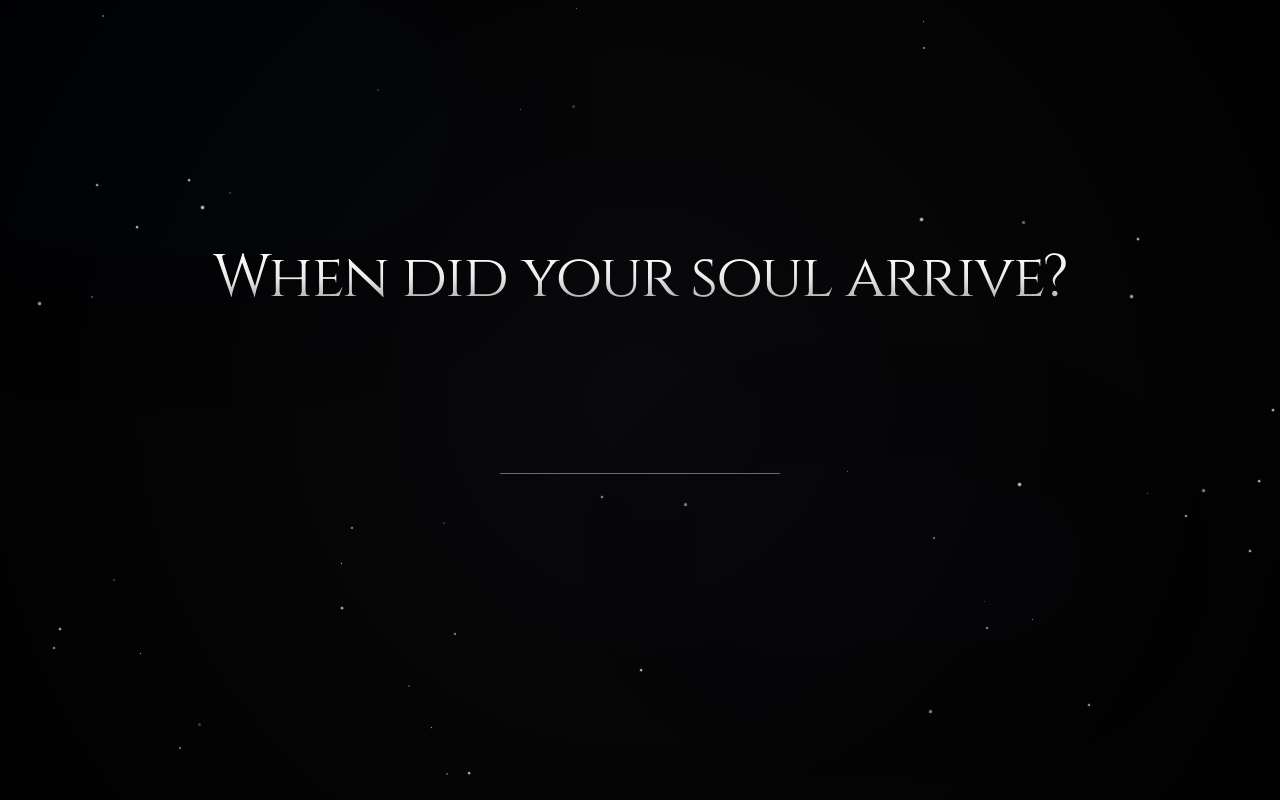
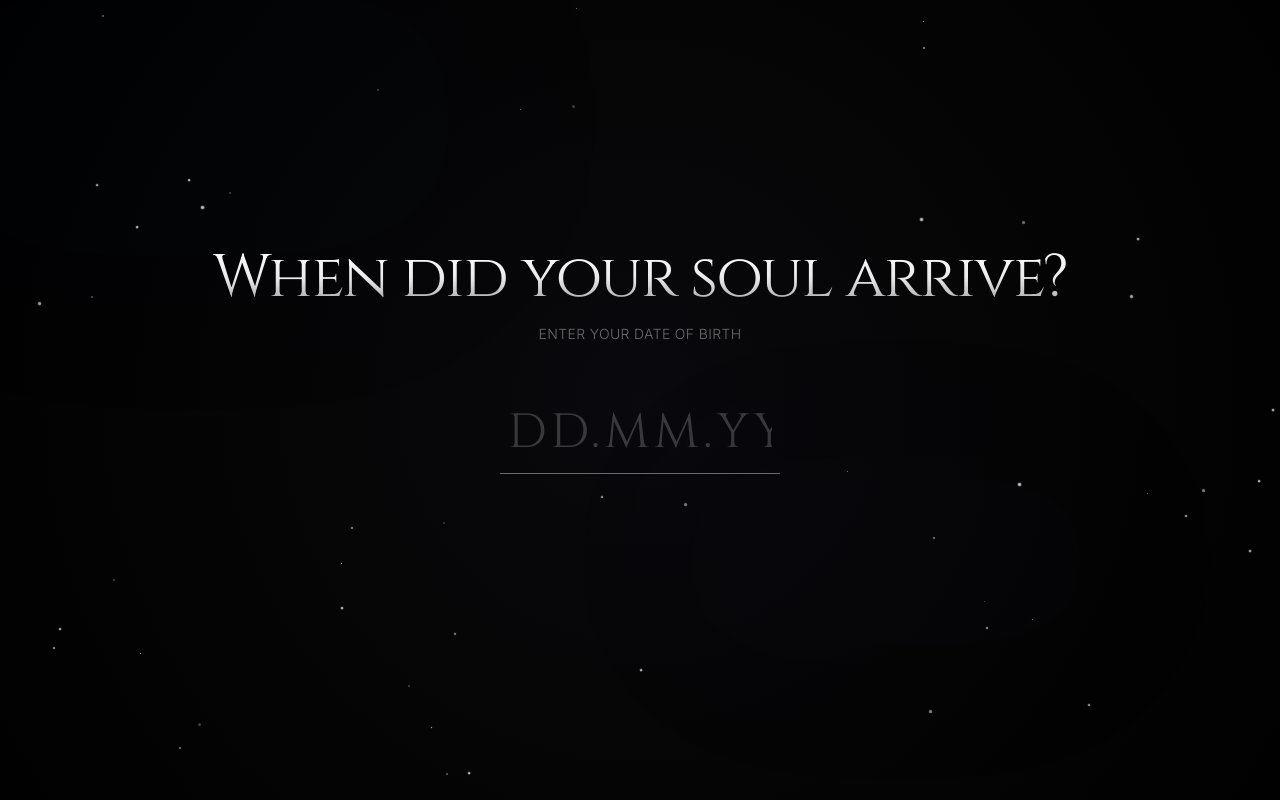
Before and after one commit to KashAmir418/Numerio, a Next.js app: page / in a window 1280 px wide. Built offline with nearby package versions, Linux system fonts and the light colour scheme.

Commit message:
Emergency fix: restore text visibility and stabilize layout structure

```diff
--- a/src/app/globals.css
+++ b/src/app/globals.css
@@ -98,16 +98,26 @@ body {
 
 .text-starlight {
     color: #EAEAEA;
+}
+
+@supports (background-clip: text) or (-webkit-background-clip: text) {
+    .text-starlight {
         background: linear-gradient(180deg, #FFFFFF 0%, #EAEAEA 50%, #999999 100%);
         -webkit-background-clip: text;
         -webkit-text-fill-color: transparent;
         background-clip: text;
     }
+}
 
 .text-gold-gradient {
     color: #D4AF37;
+}
+
+@supports (background-clip: text) or (-webkit-background-clip: text) {
+    .text-gold-gradient {
         background: linear-gradient(135deg, #D4AF37 0%, #F1D37E 50%, #B8860B 100%);
         -webkit-background-clip: text;
         -webkit-text-fill-color: transparent;
         background-clip: text;
     }
+}
--- a/src/app/layout.tsx
+++ b/src/app/layout.tsx
@@ -36,7 +36,7 @@ export default function RootLayout({
 }>) {
     return (
         <html lang="en">
-            <body className={`${inter.variable} ${cinzel.variable} bg-void text-starlight antialiased`}>
+            <body className={`${inter.variable} ${cinzel.variable} bg-void text-white antialiased`}>
                 {children}
             </body>
         </html>
--- a/src/app/page.tsx
+++ b/src/app/page.tsx
@@ -108,19 +108,19 @@ export default function Home() {
     if (!isReady) return null;
 
     return (
-        <main className={`relative min-h-screen flex flex-col items-center justify-center overflow-x-hidden bg-void`}>
+        <main className="relative min-h-screen w-full bg-void flex flex-col items-center">
             <StarBackground />
 
-            <div className={`relative z-10 w-full flex flex-col items-center ${step === 'dashboard' ? 'justify-start min-h-screen pt-4 pb-20' : 'justify-center'}`}>
+            <div className="relative z-10 w-full flex flex-col items-center">
                 <AnimatePresence mode="wait">
                     {step === "entry" && (
                         <motion.div
                             key="entry"
-                            initial={{ opacity: 0, scale: 0.98, y: 10 }}
-                            animate={{ opacity: 1, scale: 1, y: 0 }}
-                            exit={{ opacity: 0, y: -20, filter: "blur(10px)" }}
-                            transition={{ duration: 1.2, ease: [0.22, 1, 0.36, 1] }}
-                            className="flex flex-col items-center gap-12 px-4"
+                            initial={{ opacity: 0, y: 10 }}
+                            animate={{ opacity: 1, y: 0 }}
+                            exit={{ opacity: 0, y: -20 }}
+                            transition={{ duration: 0.8, ease: "easeOut" }}
+                            className="min-h-screen flex flex-col items-center justify-center gap-12 px-4 py-20"
                         >
                             <div className="text-center space-y-4">
                                 <motion.h1
@@ -135,7 +135,7 @@ export default function Home() {
                                     className="text-white/40 font-light tracking-wide uppercase text-xs md:text-sm"
                                     initial={{ opacity: 0 }}
                                     animate={{ opacity: 1 }}
-                                    transition={{ delay: 1.2, duration: 1.5 }}
+                                    transition={{ delay: 0.8, duration: 1.5 }}
                                 >
                                     Enter your date of birth
                                 </motion.p>
@@ -144,7 +144,7 @@ export default function Home() {
                             <motion.div
                                 initial={{ opacity: 0, y: 10 }}
                                 animate={{ opacity: 1, y: 0 }}
-                                transition={{ delay: 1.8, duration: 1 }}
+                                transition={{ delay: 1.2, duration: 1 }}
                             >
                                 <DateInput onSubmit={handleEntryComplete} />
                             </motion.div>
@@ -154,11 +154,10 @@ export default function Home() {
                     {step === "loading" && (
                         <motion.div
                             key="loading"
-                            initial={{ opacity: 0, scale: 0.95 }}
-                            animate={{ opacity: 1, scale: 1 }}
-                            exit={{ opacity: 0, scale: 1.05, filter: "blur(20px)" }}
-                            transition={{ duration: 0.8 }}
-                            className="text-center"
+                            initial={{ opacity: 0 }}
+                            animate={{ opacity: 1 }}
+                            exit={{ opacity: 0 }}
+                            className="min-h-screen flex flex-col items-center justify-center text-center p-4"
                         >
                             <motion.div
                                 className="w-24 h-24 border border-gold/30 rounded-full mx-auto mb-8 relative"
@@ -181,10 +180,9 @@ export default function Home() {
                     {step === "dashboard" && profile && (
                         <motion.div
                             key="dashboard"
-                            initial={{ opacity: 0, y: 20 }}
-                            animate={{ opacity: 1, y: 0 }}
-                            transition={{ duration: 1, ease: "easeOut" }}
-                            className="w-full"
+                            initial={{ opacity: 0 }}
+                            animate={{ opacity: 1 }}
+                            className="w-full pt-4 pb-20"
                         >
                             <Dashboard profile={profile} onReset={handleReset} />
                         </motion.div>
```
Lines whose indentation alone changed are shown as unchanged.
